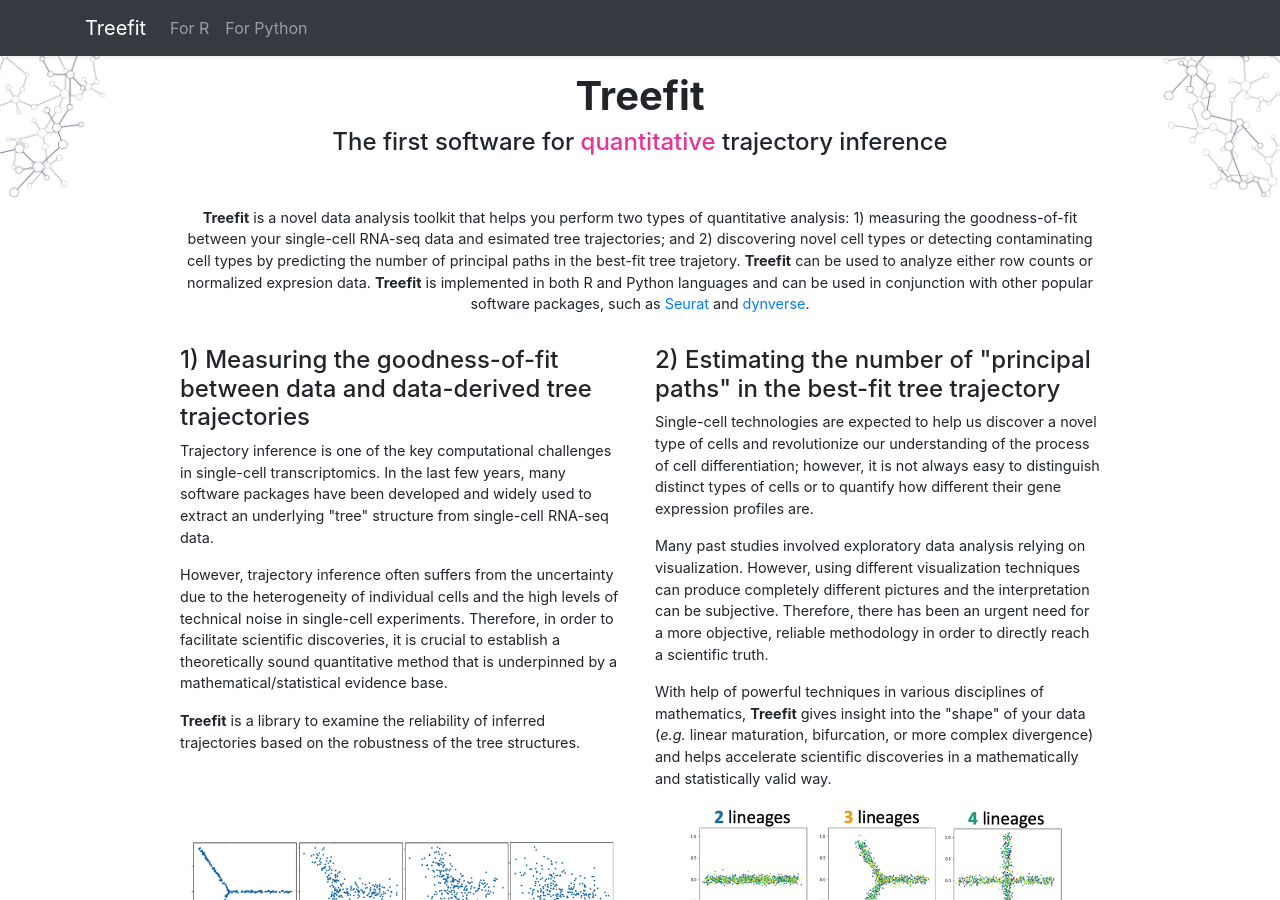
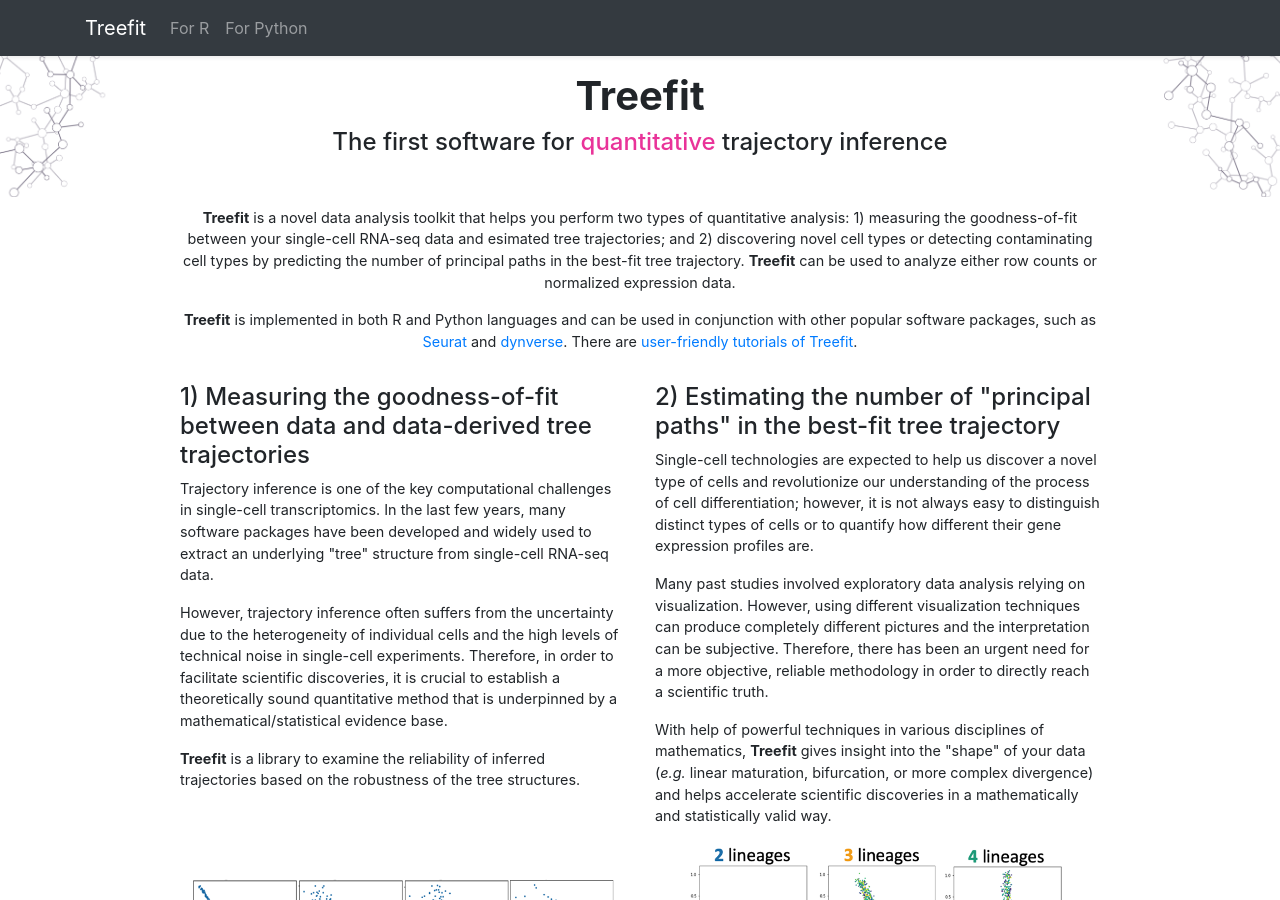
Before and after one commit to hayamizu-lab/hayamizu-lab.github.io, a Jekyll site: the page built from treefit/index.html, in a window 1280 px wide and 900 px high. Built offline with Jekyll 4.4.1, drawn with Linux system fonts in a browser that asks for light colours.

Commit message:
Link to the tutorial for Treefit for R

```diff
--- a/_config.yml
+++ b/_config.yml
@@ -1,5 +1,7 @@
 title: Hayamizu lab
 description: "Hayamizu lab: Treefit"
+treefit_r_version: 1.0.0
+
 markdown: kramdown
 highlighter: rouge
 exclude:
@@ -8,7 +10,6 @@
   - "Gemfile.lock"
   - "Rakefile"
   - "vendor"
-
 kramdown:
   input: GFM
   smart_quotes: ["apos", "apos", "quot", "quot"]
--- a/treefit/index.html
+++ b/treefit/index.html
@@ -22,7 +22,10 @@
     <div class="row">
       <div class="col-md-10 offset-md-1 text-center">
         <p>
-          <b>Treefit</b> is a novel data analysis toolkit that helps you perform two types of quantitative analysis: 1) measuring the goodness-of-fit between your single-cell RNA-seq data and esimated tree trajectories; and 2) discovering novel cell types or detecting contaminating cell types by predicting the number of principal paths in the best-fit tree trajetory. <b>Treefit</b> can be used to analyze either row counts or normalized expresion data. <b>Treefit</b> is implemented in both R and Python languages and can be used in conjunction with other popular software packages, such as <a href="https://satijalab.org/seurat/">Seurat</a> and <a href="https://dynverse.org/">dynverse</a>.
+          <b>Treefit</b> is a novel data analysis toolkit that helps you perform two types of quantitative analysis: 1) measuring the goodness-of-fit between your single-cell RNA-seq data and esimated tree trajectories; and 2) discovering novel cell types or detecting contaminating cell types by predicting the number of principal paths in the best-fit tree trajectory. <b>Treefit</b> can be used to analyze either row counts or normalized expression data.
+        </p>
+        <p>
+          <b>Treefit</b> is implemented in both R and Python languages and can be used in conjunction with other popular software packages, such as <a href="https://satijalab.org/seurat/">Seurat</a> and <a href="https://dynverse.org/">dynverse</a>. There are <a href="/treefit-r/{{ site.treefit_r_version }}/articles/treefit.html">user-friendly tutorials of Treefit</a>.
         </p>
       </div>
     </div>
```
